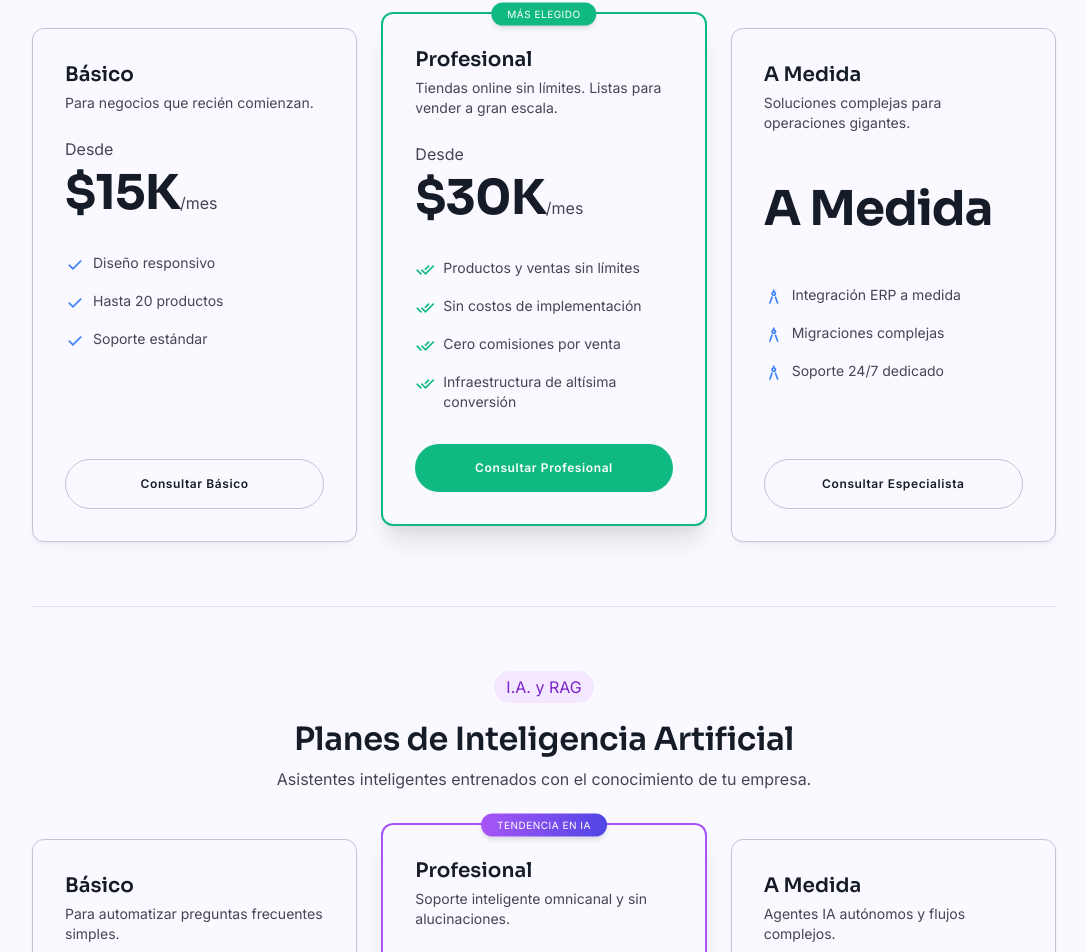
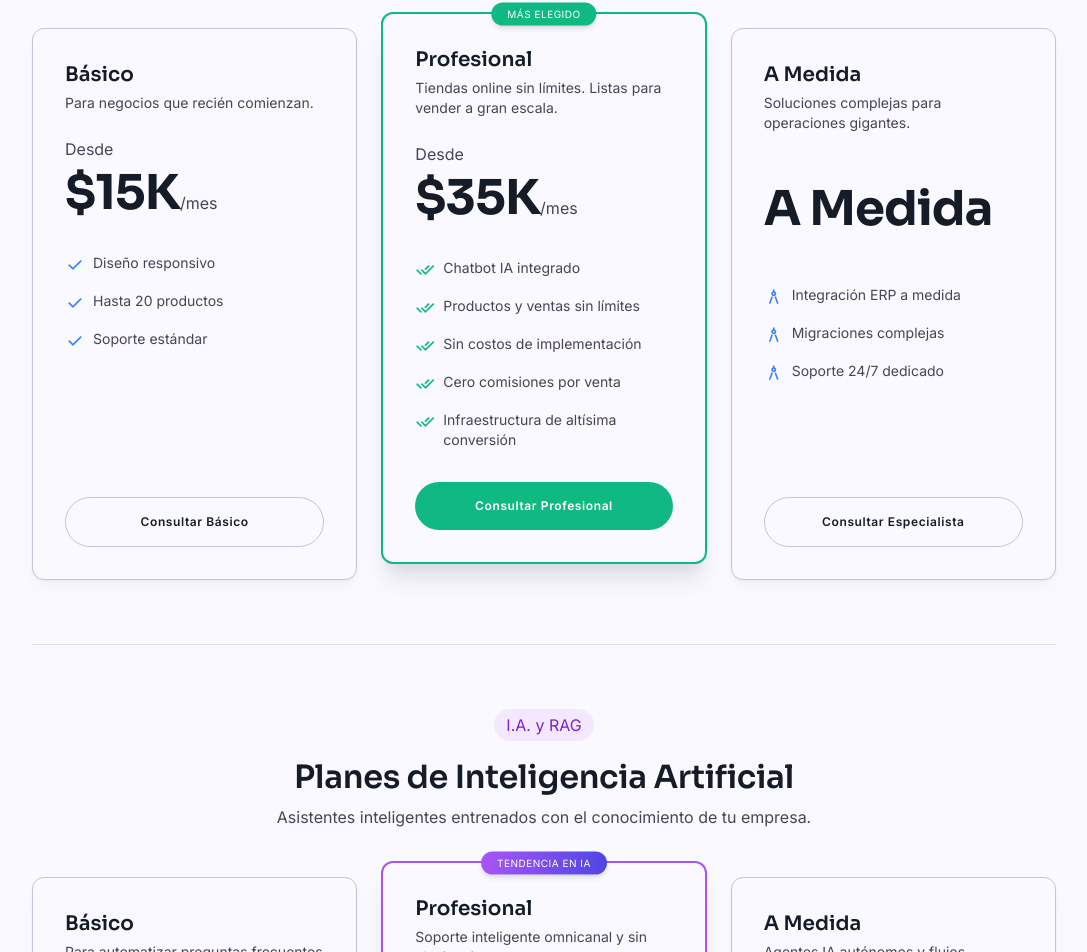
Before and after one commit to Katrix-soft/katrixland, an Angular app: page / in a window 1280 px wide. Shown: the part 3240-4192 px from the top of the page, without its empty margins (96-1183 px from the left). Built offline with nearby package versions, Linux system fonts and the light colour scheme.

Commit message:
UI/Content: Update E-commerce Pro price to 35K and add Chatbot IA feature

```diff
--- a/src/app/app.html
+++ b/src/app/app.html
@@ -215,10 +215,14 @@
     <p class="font-body-sm text-body-sm text-on-surface-variant mb-lg">Tiendas online sin límites. Listas para vender a gran escala.</p>
     <div class="mb-xl">
     <span class="font-body-md text-body-md text-on-surface-variant block mb-1">Desde</span>
-    <span class="font-display-lg text-display-lg text-on-surface">$30K</span>
+    <span class="font-display-lg text-display-lg text-on-surface">$35K</span>
     <span class="font-body-md text-body-md text-on-surface-variant">/mes</span>
     </div>
     <ul class="space-y-md mb-xl flex-1">
+    <li class="flex items-start gap-sm">
+    <span class="material-symbols-outlined text-emerald-500 text-[20px] mt-0.5">done_all</span>
+    <span class="font-body-sm text-body-sm text-on-surface-variant">Chatbot IA integrado</span>
+    </li>
     <li class="flex items-start gap-sm">
     <span class="material-symbols-outlined text-emerald-500 text-[20px] mt-0.5">done_all</span>
     <span class="font-body-sm text-body-sm text-on-surface-variant">Productos y ventas sin límites</span>
```
